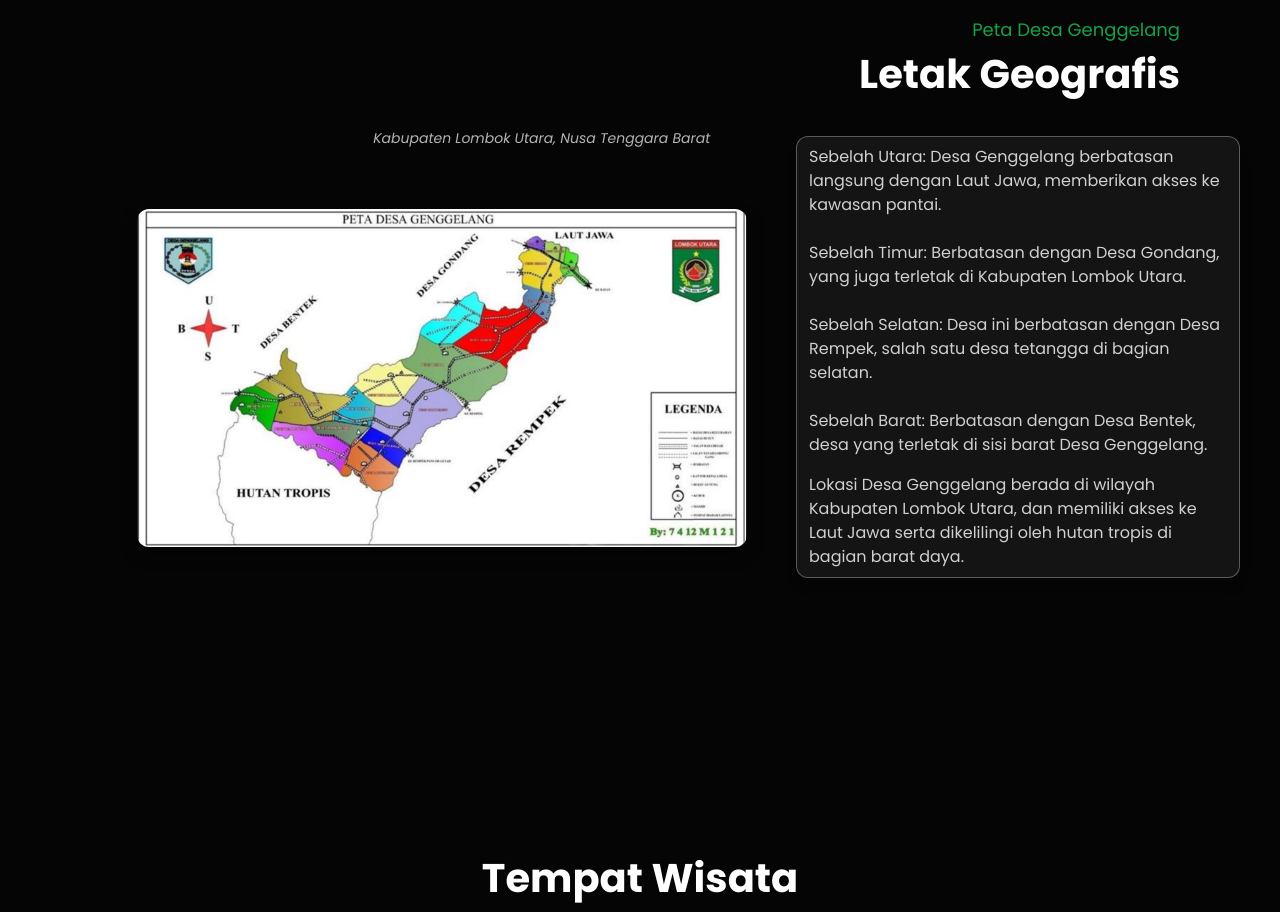
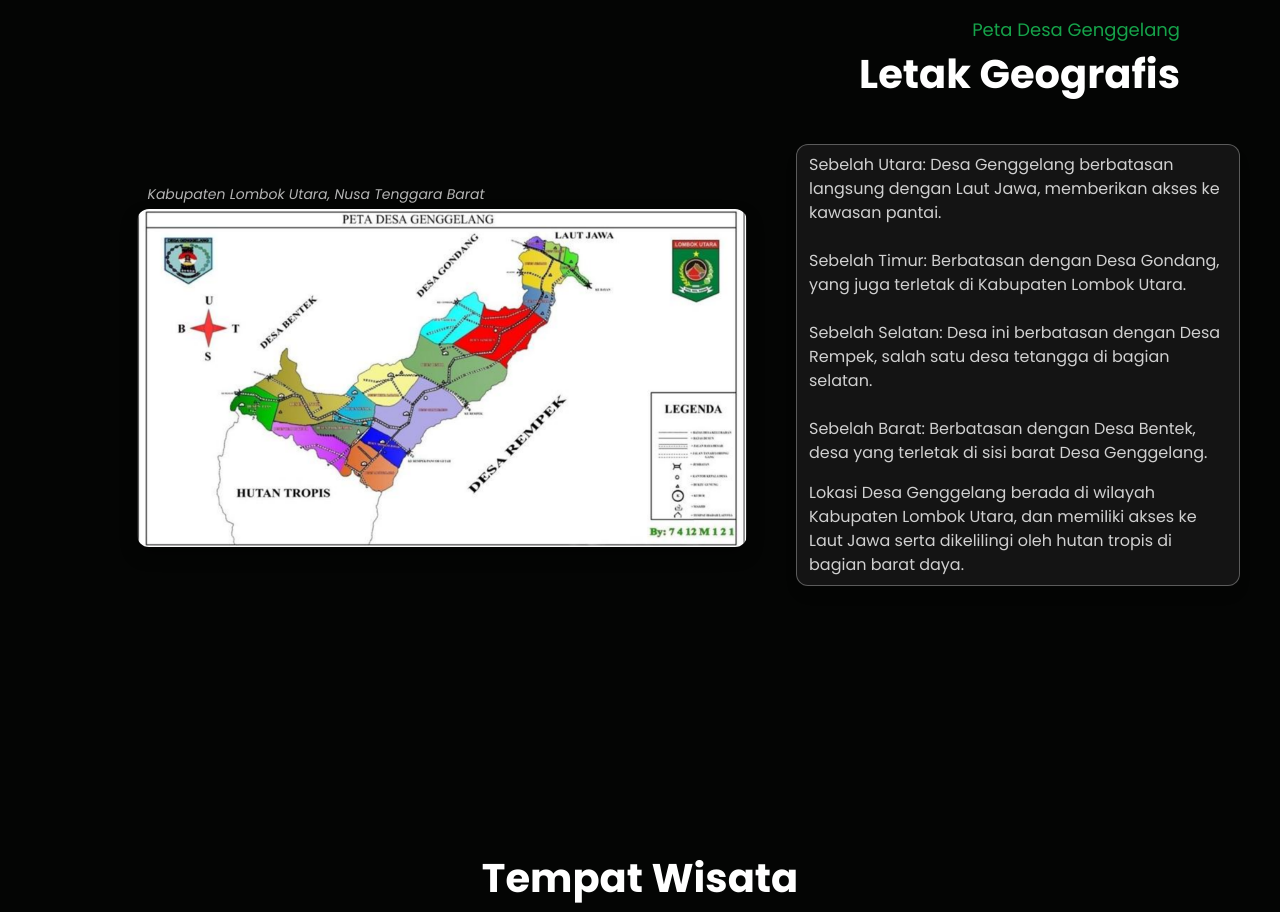
Before and after one commit to bangchand/playit-competition, a React (Vite) app: page / in a window 1280 px wide. Shown: the part 3420-4332 px from the top of the page. Built offline with nearby package versions, Linux system fonts and the light colour scheme; the HTML template or start-up script is replaced by a standard one.

Commit message:
fix geografis

```diff
--- a/src/Section/Geografis.tsx
+++ b/src/Section/Geografis.tsx
@@ -15,7 +15,7 @@ const Geografis: React.FC = () => {
       </div>
 
       <div className="relative z-0 w-full lg:w-full max-w-4xl md:mb-0 md:absolute lg:absolute md:left-[10%] md:top-[20%] lg:left-[3%] xl:left-0 lg:top-[25%]">
-      <h1 className="py-2 text-center relative mb-0 md:top-[66%] lg:left-[6%] lg:top-[66%] text-white/70 transition-all duration-300 hover:text-white italic text-[10px] md:text-sm">
+      <h1 className="py-2 lg:text-left lg:left-[12%] lg:top-14 text-center relative mb-0 md:top-[66%] text-white/70 transition-all duration-300 hover:text-white italic text-[10px] md:text-sm">
         Kabupaten Lombok Utara, Nusa Tenggara Barat
       </h1>
         <img
@@ -36,7 +36,7 @@ const Geografis: React.FC = () => {
 
 
 
-      <div className="bg-[#141414] backdrop-blur-md py-2 px-1 text-white/80 rounded-xl shadow-lg md:border border-white/30 w-full md:w-auto md:max-w-md md:mb-0 md:absolute md:left-[63%] md:top-[27%]">
+      <div className="bg-[#141414] mt-2 backdrop-blur-md py-2 px-1 text-white/80 rounded-xl shadow-lg md:border border-white/30 w-full md:w-auto md:max-w-md md:mb-0 md:absolute md:left-[63%] md:top-[27%]">
         <p className="text-xs md:text-base px-2 mb-4">
           Sebelah Utara: Desa Genggelang berbatasan langsung dengan Laut Jawa,
           memberikan akses ke kawasan pantai. <br /><br />
```
